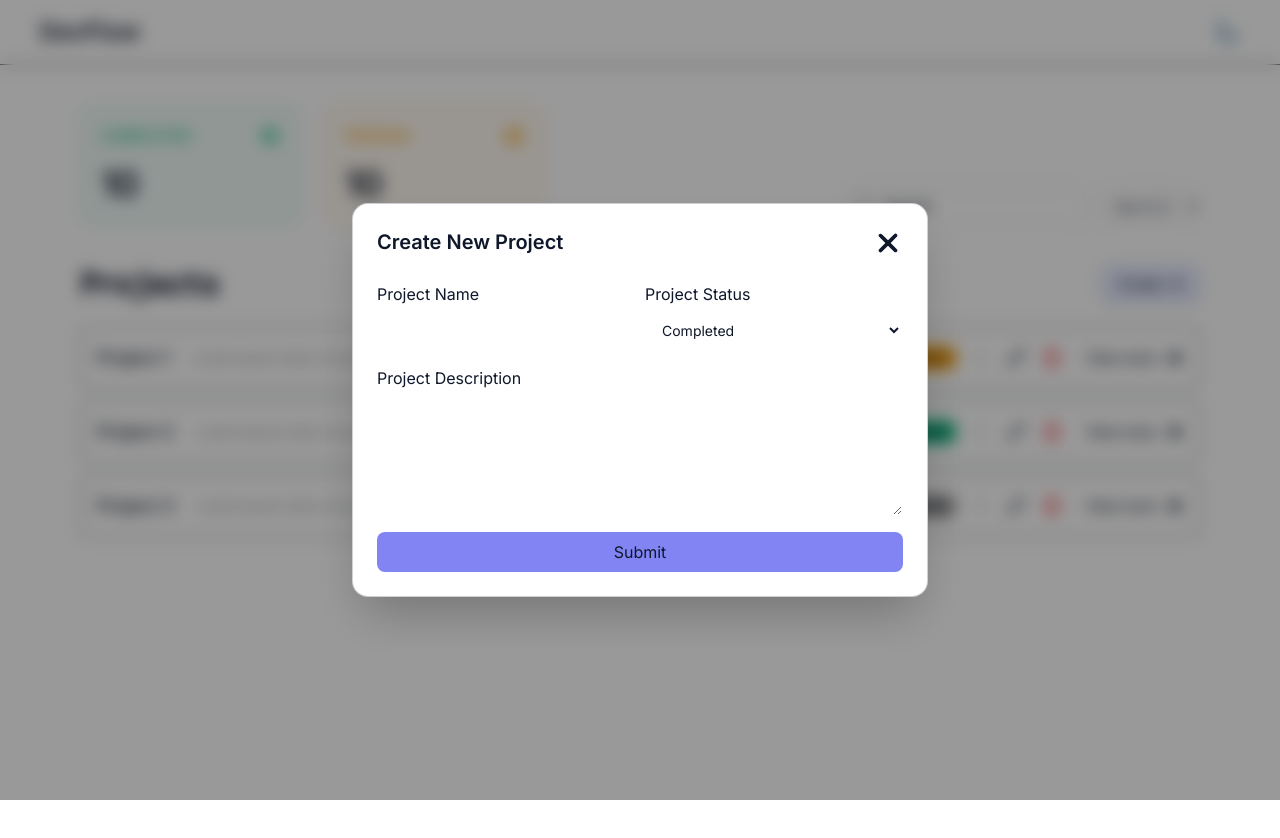
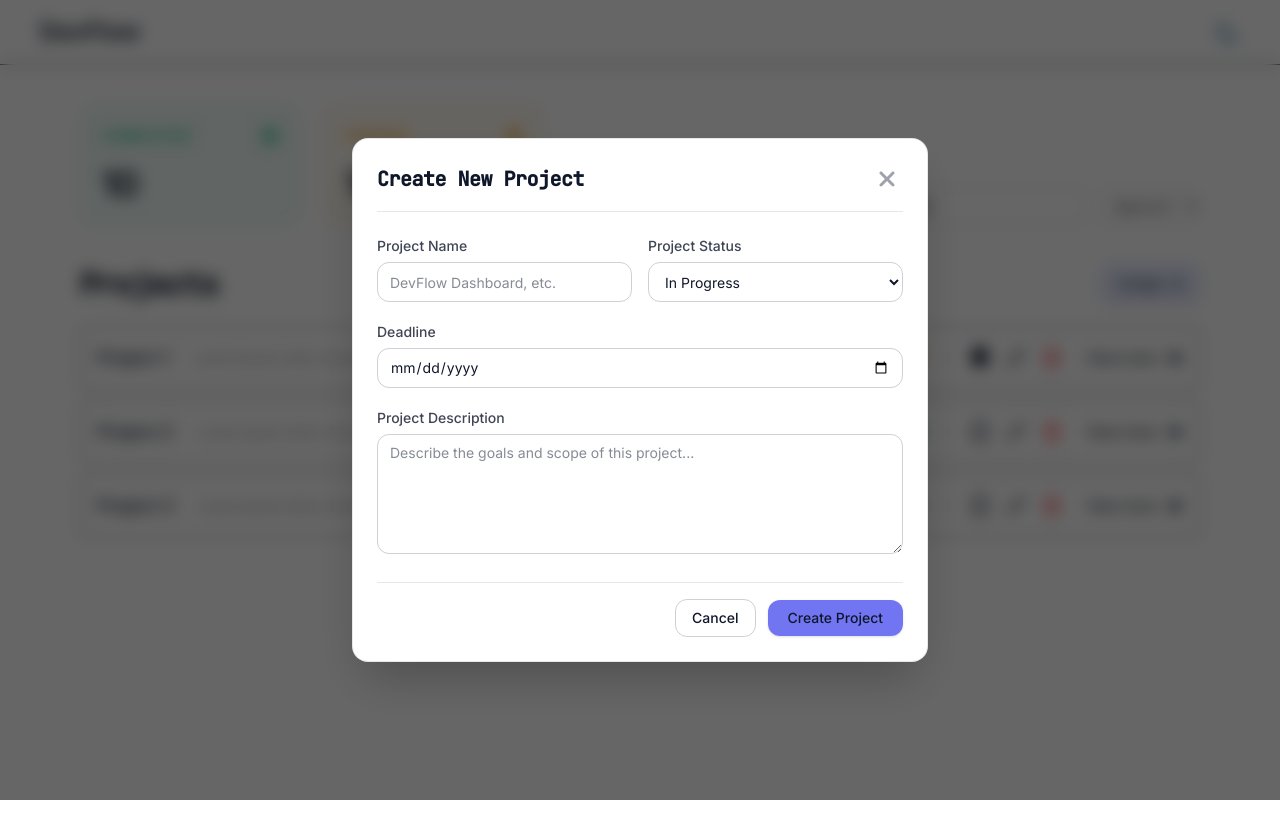
Before and after one commit to yuvanadarsh/devflow, a React (Vite) app: page / in a window 1280 px wide. Both pictures are taken after typing "Sample" into the empty fields and a click on the button "Create". Shown: the top 838 px of the page. Built offline with nearby package versions, Linux system fonts and the light colour scheme.

Commit message:
fix: minor UI fixes and form submission made

```diff
--- a/src/App.tsx
+++ b/src/App.tsx
@@ -7,10 +7,15 @@ import CreateCard from "./components/CreateCard";
 
 function App() {
   const [isModalOpen, setIsModalOpen] = useState<boolean>(false);
+  const [projectList, setProjectList] = useState(projects);
+
+  const handleAddProject = (newProj: any) => {
+    setProjectList([...projectList, newProj]);
+  };
 
   return (
     <>
-      {isModalOpen && <CreateCard onClose={() => setIsModalOpen(false)} />}
+      {isModalOpen && <CreateCard onClose={() => setIsModalOpen(false)} onAddProject={handleAddProject} />}
       <div className="flex flex-col py-10 px-20 gap-10 min-h-screen text-text-primary">
         {/* Top Header Section */}
         <div className="flex flex-row justify-between items-end w-full">
@@ -59,6 +64,9 @@ function App() {
               <option value="descending" className="bg-slate-900 text-white">
                 Sort Z-A
               </option>
+              <option value="saved" className="bg-slate-900 text-white">
+                Saved
+              </option>
             </select>
           </div>
         </div>
@@ -77,7 +85,7 @@ function App() {
 
           <div className="flex flex-col gap-3">
             {projects.map((project) => (
-              <Card key={project.id} name={project.name} status={project.status} description={project.description} />
+              <Card key={project.id} name={project.name} status={project.status} description={project.description} saved={project.saved} />
             ))}
           </div>
         </div>
--- a/src/components/Card.tsx
+++ b/src/components/Card.tsx
@@ -1,8 +1,9 @@
-import { FaArrowRight } from "react-icons/fa";
+import { useState } from "react";
+import { FaArrowRight, FaBookmark, FaRegBookmark } from "react-icons/fa";
 import { FiTrash2 } from "react-icons/fi";
 import { TfiPencil } from "react-icons/tfi";
 
-export default function Card({ name, description, status }: { name: string; description: string; status: string }) {
+export default function Card({ name, description, status, saved }: { name: string; description: string; status: string; saved: boolean }) {
   function getColor(status: string) {
     if (status === "Completed") {
       return "bg-success";
@@ -12,6 +13,9 @@ export default function Card({ name, description, status }: { name: string; desc
       return "bg-neutral-400";
     }
   }
+
+  const [isSaved, setIsSaved] = useState<boolean>(saved);
+
   return (
     <>
       <div className="flex flex-col gap-2 w-full">
@@ -31,13 +35,16 @@ export default function Card({ name, description, status }: { name: string; desc
 
           {/* Right Side: Action Controls */}
           <div className="flex flex-row items-center gap-4 border-l border-text-primary/60 pl-6 shrink-0">
-            <button className="hover:text-primary transition-colors" aria-label="Edit project">
+            <button onClick={() => setIsSaved(!isSaved)}>
+              {isSaved ? <FaBookmark className="text-xl cursor-pointer hover:text-text-primary/60" /> : <FaRegBookmark className="text-xl cursor-pointer hover:text-text-primary/60" />}
+            </button>
+            <button className="hover:text-primary transition-colors cursor-pointer" aria-label="Edit project">
               <TfiPencil className="text-xl" />
             </button>
-            <button className="hover:text-red-600 transition-colors" aria-label="Delete project">
+            <button className="hover:text-red-600 transition-colors cursor-pointer" aria-label="Delete project">
               <FiTrash2 className="text-xl text-red-500" />
             </button>
-            <button className="flex flex-row items-center gap-2 hover:opacity-80 transition-opacity ml-2">
+            <button className="flex flex-row items-center gap-2 hover:opacity-80 transition-opacity ml-2 cursor-pointer">
               <p className="text-sm font-medium whitespace-nowrap">View more</p>
               <FaArrowRight className="text-lg" />
             </button>
--- a/src/components/CreateCard.tsx
+++ b/src/components/CreateCard.tsx
@@ -1,49 +1,127 @@
 import { FaXmark } from "react-icons/fa6";
+import { projects } from "../data/mockdata";
+import { useState } from "react";
 
-export default function CreateCard({ onClose }: { onClose: () => void }) {
+interface CreateCardProps {
+  onClose: () => void;
+  onAddProject: (project: any) => void;
+}
+
+export default function CreateCard({ onClose, onAddProject }: CreateCardProps) {
+  const [name, setName] = useState<string>("");
+  const [status, setStatus] = useState<string>("In Progress");
+  const [deadline, setDeadline] = useState<string>("");
+  const [description, setDescription] = useState<string>("");
+
+  const handleSubmit = (e: React.FormEvent) => {
+    e.preventDefault();
+
+    projects.push({
+      name: name,
+      id: crypto.randomUUID(),
+      status: status,
+      saved: false,
+      deadline: deadline,
+      description: description,
+    });
+
+    onClose();
+  };
+
   return (
-    <div onClick={onClose} className="fixed inset-0 z-100 bg-black/40 backdrop-blur-sm flex items-center justify-center">
-      <div onClick={(e) => e.stopPropagation()} className="w-xl bg-bg border border-text-primary/20 bg-background rounded-2xl shadow-2xl p-6 flex flex-col">
-        <div className="flex flex-row justify-between">
-          <h2 className="text-xl font-bold">Create New Project</h2>
-          <FaXmark className="text-3xl hover:text-text-primary/60 cursor-pointer" onClick={onClose} />
+    <div onClick={onClose} className="fixed inset-0 z-200 bg-black/60 backdrop-blur-sm flex items-center justify-center p-4 animate-fade-in">
+      {/* Modal Surface Box */}
+      <div onClick={(e) => e.stopPropagation()} className="max-w-xl w-full bg-bg border border-text-primary/10 rounded-2xl shadow-2xl p-6 flex flex-col gap-6">
+        {/* Modal Header */}
+        <div className="flex flex-row justify-between items-center border-b border-text-primary/10 pb-4">
+          <h2 className="text-xl font-bold font-mono tracking-tight">Create New Project</h2>
+          <button onClick={onClose} className="p-1 rounded-lg text-text-primary/40 hover:text-text-primary hover:bg-text-primary/5 transition-all" aria-label="Close modal">
+            <FaXmark className="text-2xl" />
+          </button>
         </div>
-        <form action="" className="flex flex-col pt-6 gap-4">
-          <div className="flex flex-row gap-2">
-            <div className="flex flex-col gap-1.5 w-full">
-              <label htmlFor="name" className="text-md">
+
+        {/* Modal Form Body */}
+        <form onSubmit={handleSubmit} className="flex flex-col gap-5">
+          {/* Row 1: Name & Status */}
+          <div className="grid grid-cols-1 sm:grid-cols-2 gap-4">
+            {/* Project Name */}
+            <div className="flex flex-col gap-1.5">
+              <label htmlFor="name" className="text-sm font-medium text-text-primary/80">
                 Project Name
               </label>
-              <input type="text" id="name" className="border border-white/20 hover:border-text-primary/40 focus:border-primary/60 px-3 py-1.5 outline-0 rounded-lg text-md" required />
+              <input
+                type="text"
+                id="name"
+                className="w-full h-10 bg-transparent border border-text-primary/20 hover:border-text-primary/40 focus:border-primary/60 px-3 py-2 outline-none rounded-xl text-sm transition-colors"
+                placeholder="DevFlow Dashboard, etc."
+                required
+                onChange={(e) => setName(e.target.value)}
+              />
             </div>
-            <div className="flex flex-col gap-1.5 w-full">
-              <label htmlFor="name" className="text-md">
+
+            {/* Project Status */}
+            <div className="flex flex-col gap-1.5">
+              <label htmlFor="status" className="text-sm font-medium text-text-primary/80">
                 Project Status
               </label>
               <select
-                name="sort"
-                id="dropdown"
-                className="bg-transparent border border-white/20 hover:border-text-primary/40 focus:border-primary/60 px-3 py-2 rounded-lg text-sm outline-none transition-colors cursor-pointer"
+                name="status"
+                id="status"
+                className="w-full h-10 bg-transparent border border-text-primary/20 hover:border-text-primary/40 focus:border-primary/60 rounded-xl px-3 text-sm outline-none transition-colors cursor-pointer"
+                defaultValue="In Progress"
+                onChange={(e) => setStatus(e.target.value)}
               >
-                <option value="Completed" className="bg-slate-900 text-white">
-                  Completed
+                <option value="Backlog" className="bg-slate-900 text-white">
+                  Backlog
                 </option>
                 <option value="In Progress" className="bg-slate-900 text-white">
                   In Progress
                 </option>
-                <option value="Backlog" className="bg-slate-900 text-white">
-                  Backlog
+                <option value="Completed" className="bg-slate-900 text-white">
+                  Completed
                 </option>
               </select>
             </div>
           </div>
+
+          {/* Row 2: Deadline */}
           <div className="flex flex-col gap-1.5">
-            <label htmlFor="description" className="text-md">
+            <label htmlFor="deadline" className="text-sm font-medium text-text-primary/80">
+              Deadline
+            </label>
+            <input
+              type="date"
+              id="deadline"
+              className="w-full h-10 bg-transparent border border-text-primary/20 hover:border-text-primary/40 focus:border-primary/60 rounded-xl px-3 py-2 text-sm outline-none transition-colors
+                         [&::-webkit-calendar-picker-indicator]:invert-0 dark:[&::-webkit-calendar-picker-indicator]:invert [&::-webkit-calendar-picker-indicator]:cursor-pointer"
+              required
+              onChange={(e) => setDeadline(e.target.value)}
+            />
+          </div>
+
+          {/* Row 3: Description */}
+          <div className="flex flex-col gap-1.5">
+            <label htmlFor="description" className="text-sm font-medium text-text-primary/80">
               Project Description
             </label>
-            <textarea id="description" className="border h-30 border-white/20 hover:border-text-primary/40 focus:border-primary/60 px-3 py-2 outline-0 rounded-lg" required />
+            <textarea
+              id="description"
+              className="w-full min-h-30 max-h-60 bg-transparent border border-text-primary/20 hover:border-text-primary/40 focus:border-primary/60 px-3 py-2 outline-none rounded-xl text-sm transition-colors resize-y"
+              placeholder="Describe the goals and scope of this project..."
+              required
+              onChange={(e) => setDescription(e.target.value)}
+            />
           </div>
-          <button className="bg-primary/80 py-2 px-4 rounded-lg hover:bg-primary">Submit</button>
+
+          {/* Form Action Controls */}
+          <div className="flex justify-end items-center gap-3 pt-4 border-t border-text-primary/10 mt-2">
+            <button type="button" onClick={onClose} className="px-4 py-2 text-sm font-medium border border-text-primary/20 rounded-xl hover:bg-text-primary/5 transition-colors cursor-pointer">
+              Cancel
+            </button>
+            <button type="submit" className="px-5 py-2 text-sm font-medium text-background bg-primary/90 hover:bg-primary rounded-xl transition-colors shadow-sm cursor-pointer">
+              Create Project
+            </button>
+          </div>
         </form>
       </div>
     </div>
--- a/src/data/mockdata.ts
+++ b/src/data/mockdata.ts
@@ -3,6 +3,8 @@ export const projects = [
     name: "Project 1",
     id: "1",
     status: "In Progress",
+    saved: true,
+    deadline: "",
     description:
       "Lorem ipsum dolor sit amet consectetur adipisicing elit. Distinctio quae pariatur similique nemo natus ut iusto aut earum possimus dicta, veniam, saepe maxime error, eos nihil ratione omnis magnam sit officiis. Sapiente, magni. Amet eum ratione quis velit tempore iure? Dolor mollitia facere laborum culpa fuga, fugiat quisquam possimus tenetur illum minima, nostrum impedit eligendi, distinctio asperiores! At nobis similique obcaecati adipisci tempore nihil accusantium? Consectetur, tempora velit facilis labore aperiam doloremque asperiores optio distinctio natus autem reprehenderit, eius quibusdam, culpa alias a. Praesentium amet quod sapiente laboriosam illum, suscipit dolores. Obcaecati eum fuga animi dolorum? Tempora explicabo sequi doloribus?",
   },
@@ -10,6 +12,8 @@ export const projects = [
     name: "Project 2",
     id: "2",
     status: "Completed",
+    saved: false,
+    deadline: "",
     description:
       "Lorem ipsum dolor sit amet consectetur adipisicing elit. Distinctio quae pariatur similique nemo natus ut iusto aut earum possimus dicta, veniam, saepe maxime error, eos nihil ratione omnis magnam sit officiis. Sapiente, magni. Amet eum ratione quis velit tempore iure? Dolor mollitia facere laborum culpa fuga, fugiat quisquam possimus tenetur illum minima, nostrum impedit eligendi, distinctio asperiores! At nobis similique obcaecati adipisci tempore nihil accusantium? Consectetur, tempora velit facilis labore aperiam doloremque asperiores optio distinctio natus autem reprehenderit, eius quibusdam, culpa alias a. Praesentium amet quod sapiente laboriosam illum, suscipit dolores. Obcaecati eum fuga animi dolorum? Tempora explicabo sequi doloribus?",
   },
@@ -17,6 +21,8 @@ export const projects = [
     name: "Project 3",
     id: "3",
     status: "Backlog",
+    saved: false,
+    deadline: "",
     description:
       "Lorem ipsum dolor sit amet consectetur adipisicing elit. Distinctio quae pariatur similique nemo natus ut iusto aut earum possimus dicta, veniam, saepe maxime error, eos nihil ratione omnis magnam sit officiis. Sapiente, magni. Amet eum ratione quis velit tempore iure? Dolor mollitia facere laborum culpa fuga, fugiat quisquam possimus tenetur illum minima, nostrum impedit eligendi, distinctio asperiores! At nobis similique obcaecati adipisci tempore nihil accusantium? Consectetur, tempora velit facilis labore aperiam doloremque asperiores optio distinctio natus autem reprehenderit, eius quibusdam, culpa alias a. Praesentium amet quod sapiente laboriosam illum, suscipit dolores. Obcaecati eum fuga animi dolorum? Tempora explicabo sequi doloribus?",
   },
```
